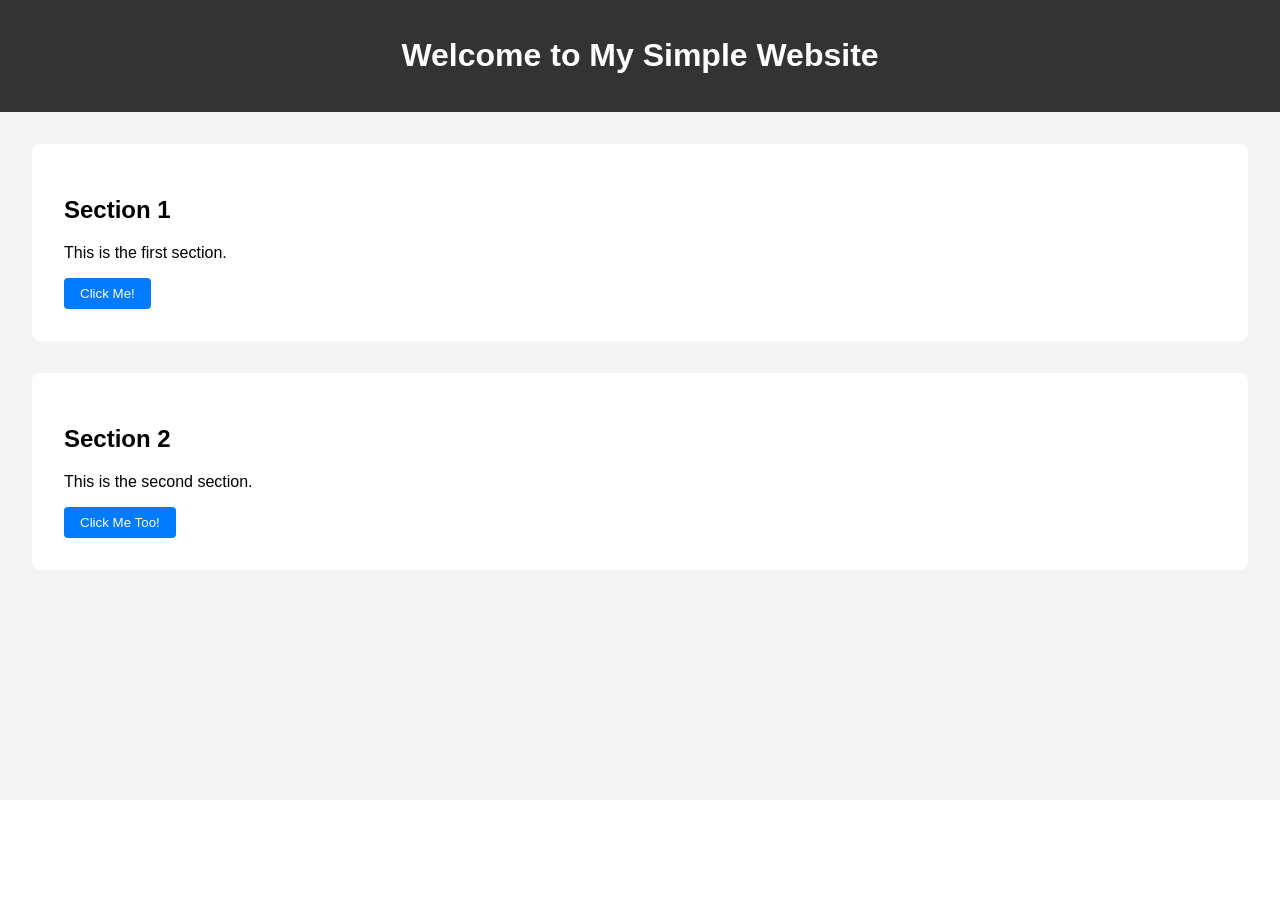
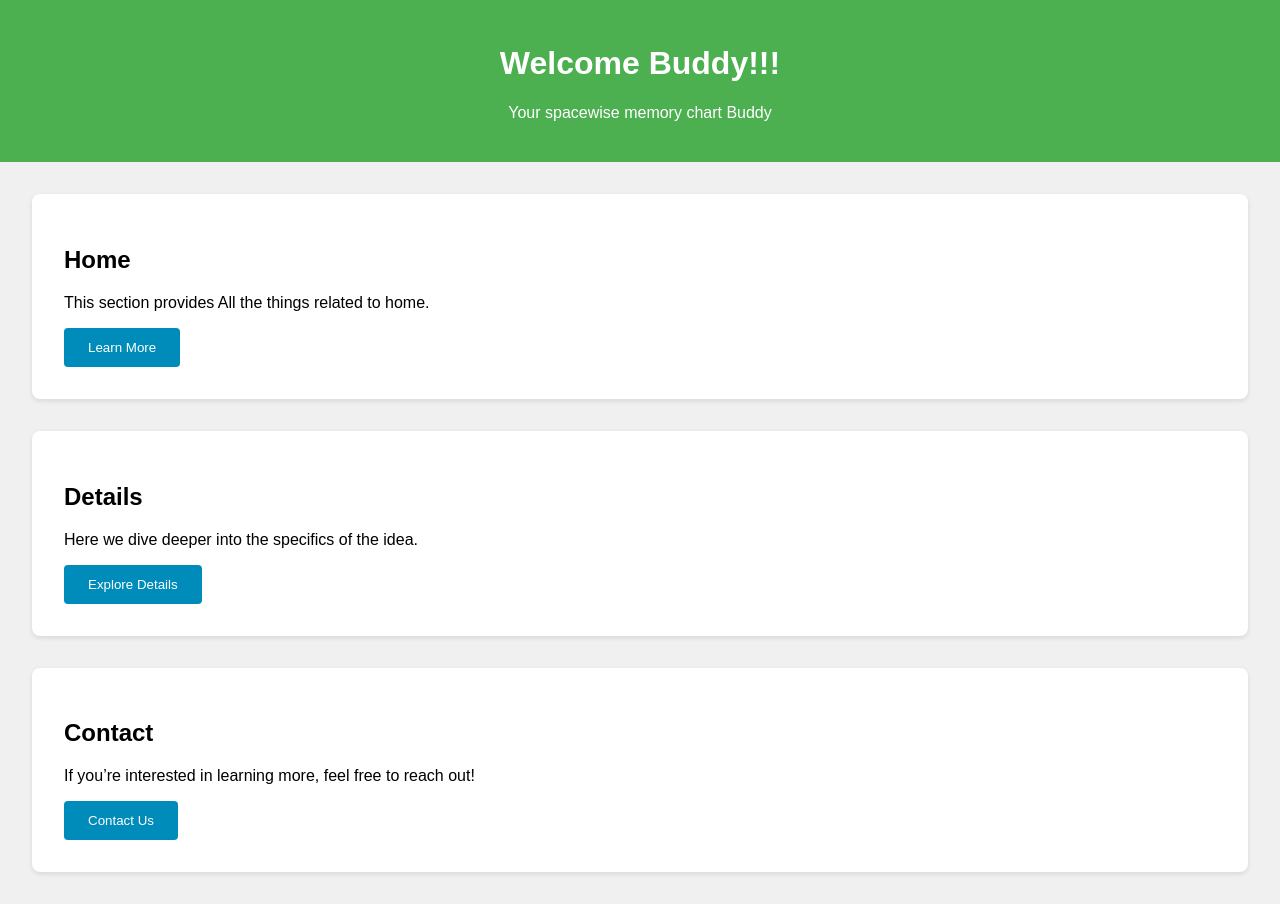
Before and after one commit to AgrahariHiHai/HelpyourSelf, a Flask app: page / in a window 1280 px wide. Before the commit the page ends 538 px from the top, so only its background shows below. Run offline with Flask 3, Linux system fonts and the light colour scheme.

Commit message:
revised web

```diff
--- a/static/styles.css
+++ b/static/styles.css
@@ -2,32 +2,34 @@ body {
     font-family: Arial, sans-serif;
     margin: 0;
     padding: 0;
-    background-color: #f4f4f4;
+    background-color: #f0f0f0;
 }
 
 header {
-    background-color: #333;
-    color: #fff;
-    padding: 1rem;
+    background-color: #4CAF50;
+    color: white;
+    padding: 1.5rem;
     text-align: center;
 }
 
 section {
     margin: 2rem;
     padding: 2rem;
-    background-color: #fff;
+    background-color: white;
     border-radius: 8px;
+    box-shadow: 0 2px 5px rgba(0, 0, 0, 0.1);
 }
 
 button {
-    background-color: #007bff;
-    color: #fff;
+    background-color: #008CBA;
+    color: white;
     border: none;
-    padding: 0.5rem 1rem;
+    padding: 0.75rem 1.5rem;
     border-radius: 4px;
     cursor: pointer;
+    transition: background-color 0.3s ease;
 }
 
 button:hover {
-    background-color: #0056b3;
+    background-color: #005f7f;
 }
--- a/templates/Index.html
+++ b/templates/Index.html
@@ -3,22 +3,28 @@
 <head>
     <meta charset="UTF-8">
     <meta name="viewport" content="width=device-width, initial-scale=1.0">
-    <title>My Simple Website</title>
+    <title>Idea Presentation</title>
     <link rel="stylesheet" href="{{ url_for('static', filename='styles.css') }}">
 </head>
 <body>
     <header>
-        <h1>Welcome to My Simple Website</h1>
+        <h1>Welcome Buddy!!!</h1>
+        <p>Your spacewise memory chart Buddy</p>
     </header>
-    <section id="section1">
-        <h2>Section 1</h2>
-        <p>This is the first section.</p>
-        <button id="button1">Click Me!</button>
+    <section id="Home">
+        <h2>Home</h2>
+        <p>This section provides All the things related to home.</p>
+        <button id="button1">Learn More</button>
     </section>
-    <section id="section2">
-        <h2>Section 2</h2>
-        <p>This is the second section.</p>
-        <button id="button2">Click Me Too!</button>
+    <section id="Office">
+        <h2>Details</h2>
+        <p>Here we dive deeper into the specifics of the idea.</p>
+        <button id="button2">Explore Details</button>
+    </section>
+    <section id="Outside">
+        <h2>Contact</h2>
+        <p>If you’re interested in learning more, feel free to reach out!</p>
+        <button id="button3">Contact Us</button>
     </section>
     <script src="{{ url_for('static', filename='script.js') }}"></script>
 </body>
```
Also changed, not shown: static/scripts.js (+6 -2 lines), 1 other file.
